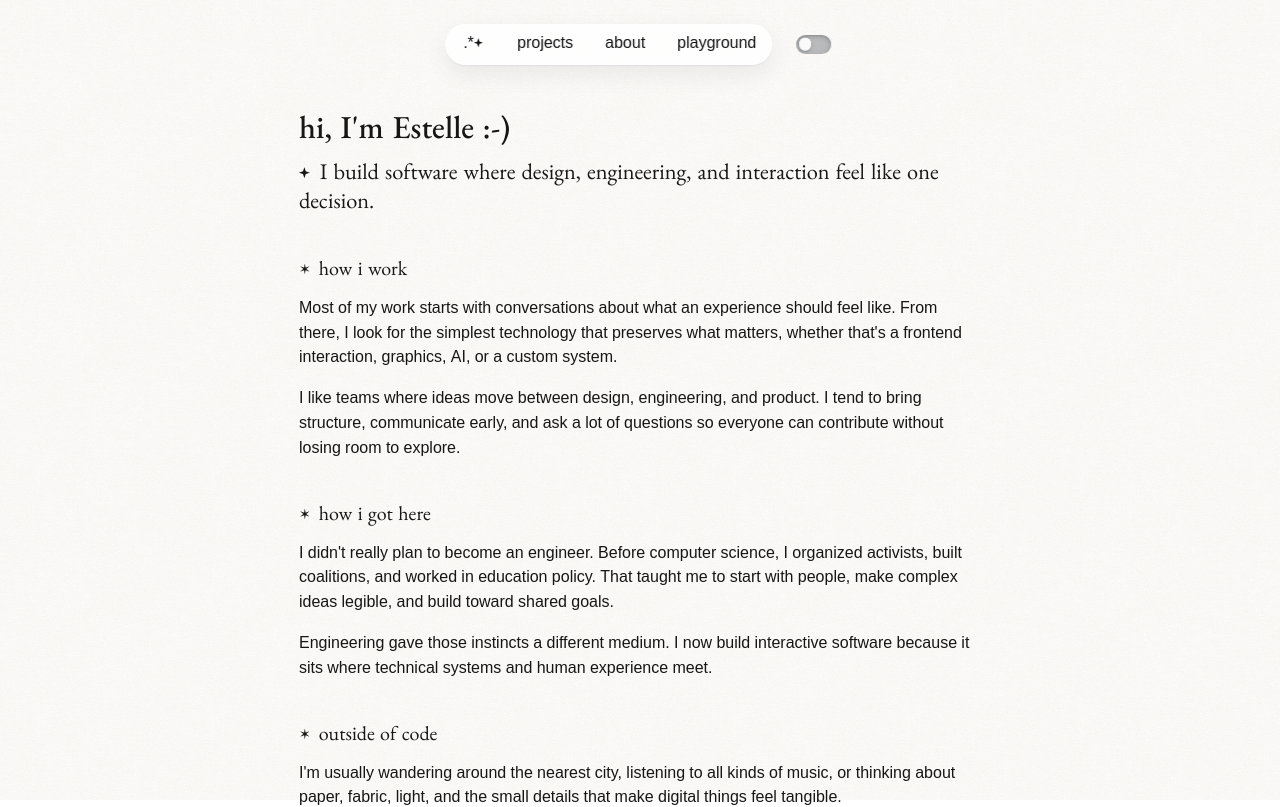
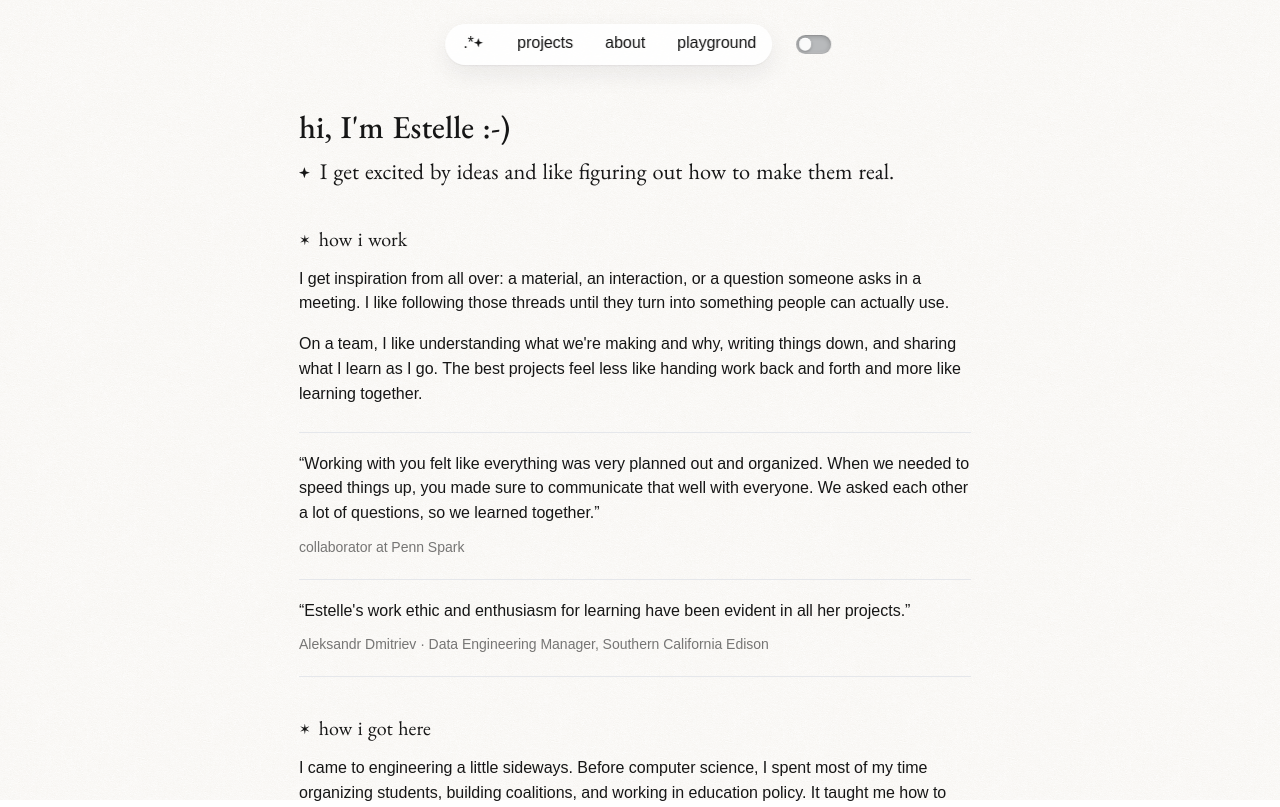
Before and after one commit to kimestelle/my-portfolio, a Next.js app: page /about in a window 1280 px wide. Shown: the top 807 px of the page. Built offline with nearby package versions, Linux system fonts and the light colour scheme; a web font is replaced by a local one.

Commit message:
make about copy more personal

```diff
--- a/src/app/about/page.tsx
+++ b/src/app/about/page.tsx
@@ -12,7 +12,7 @@ export default function About() {
           <div className="star-line-north">
             <span className="star-glyph-north" aria-hidden="true">✦</span>
             <ShimmerText as="span" className="star-copy-north">
-              I build software where design, engineering, and interaction feel like one decision.
+              I get excited by ideas and like figuring out how to make them real.
             </ShimmerText>
           </div>
         </header>
@@ -25,17 +25,41 @@ export default function About() {
             </ShimmerText>
           </div>
           <p>
-            Most of my work starts with conversations about what an experience
-            should feel like. From there, I look for the simplest technology
-            that preserves what matters, whether that&apos;s a frontend
-            interaction, graphics, AI, or a custom system.
+            I get inspiration from all over: a material, an interaction, or a
+            question someone asks in a meeting. I like following those threads
+            until they turn into something people can actually use.
           </p>
           <p>
-            I like teams where ideas move between design, engineering, and
-            product. I tend to bring structure, communicate early, and ask a
-            lot of questions so everyone can contribute without losing room to
-            explore.
+            On a team, I like understanding what we&apos;re making and why,
+            writing things down, and sharing what I learn as I go. The best
+            projects feel less like handing work back and forth and more like
+            learning together.
           </p>
+
+          <div className="mt-2 border-y border-[color:var(--line-color)]">
+            <figure className="py-5">
+              <blockquote>
+                “Working with you felt like everything was very planned out and
+                organized. When we needed to speed things up, you made sure to
+                communicate that well with everyone. We asked each other a lot
+                of questions, so we learned together.”
+              </blockquote>
+              <figcaption className="type-meta mt-3 text-[color:var(--text-meta)]">
+                collaborator at Penn Spark
+              </figcaption>
+            </figure>
+
+            <figure className="border-t border-[color:var(--line-color)] py-5">
+              <blockquote>
+                “Estelle&apos;s work ethic and enthusiasm for learning have
+                been evident in all her projects.”
+              </blockquote>
+              <figcaption className="type-meta mt-3 text-[color:var(--text-meta)]">
+                Aleksandr Dmitriev · Data Engineering Manager, Southern
+                California Edison
+              </figcaption>
+            </figure>
+          </div>
         </section>
 
         <section className="flex flex-col gap-4">
@@ -46,15 +70,17 @@ export default function About() {
             </ShimmerText>
           </div>
           <p>
-            I didn&apos;t really plan to become an engineer. Before computer
-            science, I organized activists, built coalitions, and worked in
-            education policy. That taught me to start with people, make complex
-            ideas legible, and build toward shared goals.
+            I came to engineering a little sideways. Before computer science, I
+            spent most of my time organizing students, building coalitions, and
+            working in education policy. It taught me how to listen, make
+            complicated ideas easier to act on, and keep people moving toward
+            the same goal.
           </p>
           <p>
-            Engineering gave those instincts a different medium. I now build
-            interactive software because it sits where technical systems and
-            human experience meet.
+            Learning to code gave me another way to do something I already
+            loved: take a messy idea, give it structure, and bring it to life.
+            I ended up in interactive software because I like caring about both
+            the system and the person using it.
           </p>
         </section>
 
@@ -66,9 +92,10 @@ export default function About() {
             </ShimmerText>
           </div>
           <p>
-            I&apos;m usually wandering around the nearest city, listening to
-            all kinds of music, or thinking about paper, fabric, light, and the
-            small details that make digital things feel tangible.
+            I&apos;m rarely interested in only one thing at a time. Outside of
+            code, I&apos;m usually walking around whichever city I&apos;m in,
+            listening to music, collecting images, or getting overly interested
+            in paper, fabric, light, and other things that feel good to touch.
           </p>
 
           <details className="glass-interactive ui-radius-panel p-2">
@@ -84,9 +111,8 @@ export default function About() {
 
         <section className="flex flex-col gap-2 border-t pt-8">
           <p>
-            I&apos;m always excited to meet thoughtful people building
-            interesting things. If that sounds like your kind of work,
-            I&apos;d love to chat at{' '}
+            If you&apos;re making something you care about and think we&apos;d
+            get along, let&apos;s talk at{' '}
             <a
               href="mailto:kestelle@sas.upenn.edu"
               className="underline decoration-black/20 underline-offset-4"
```
